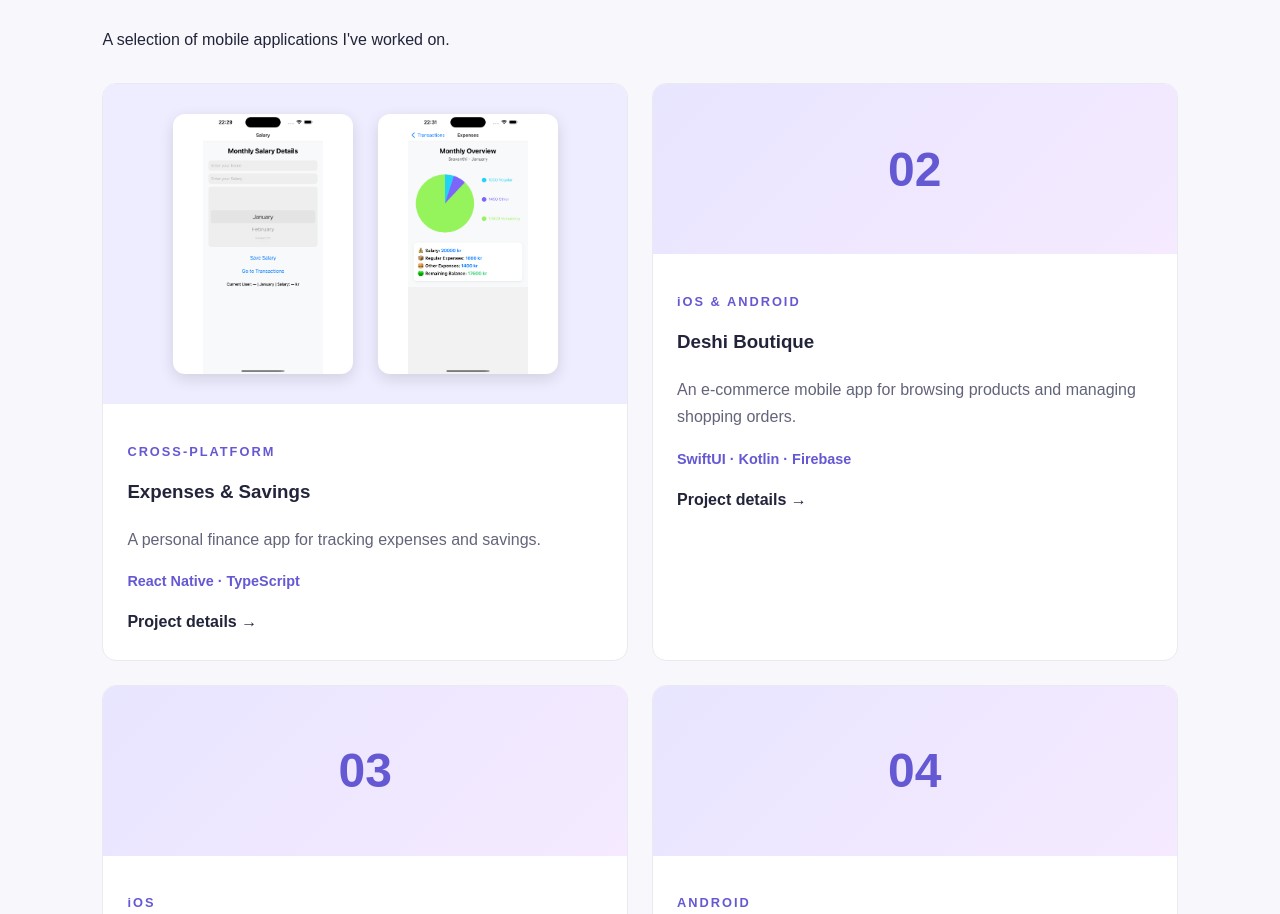
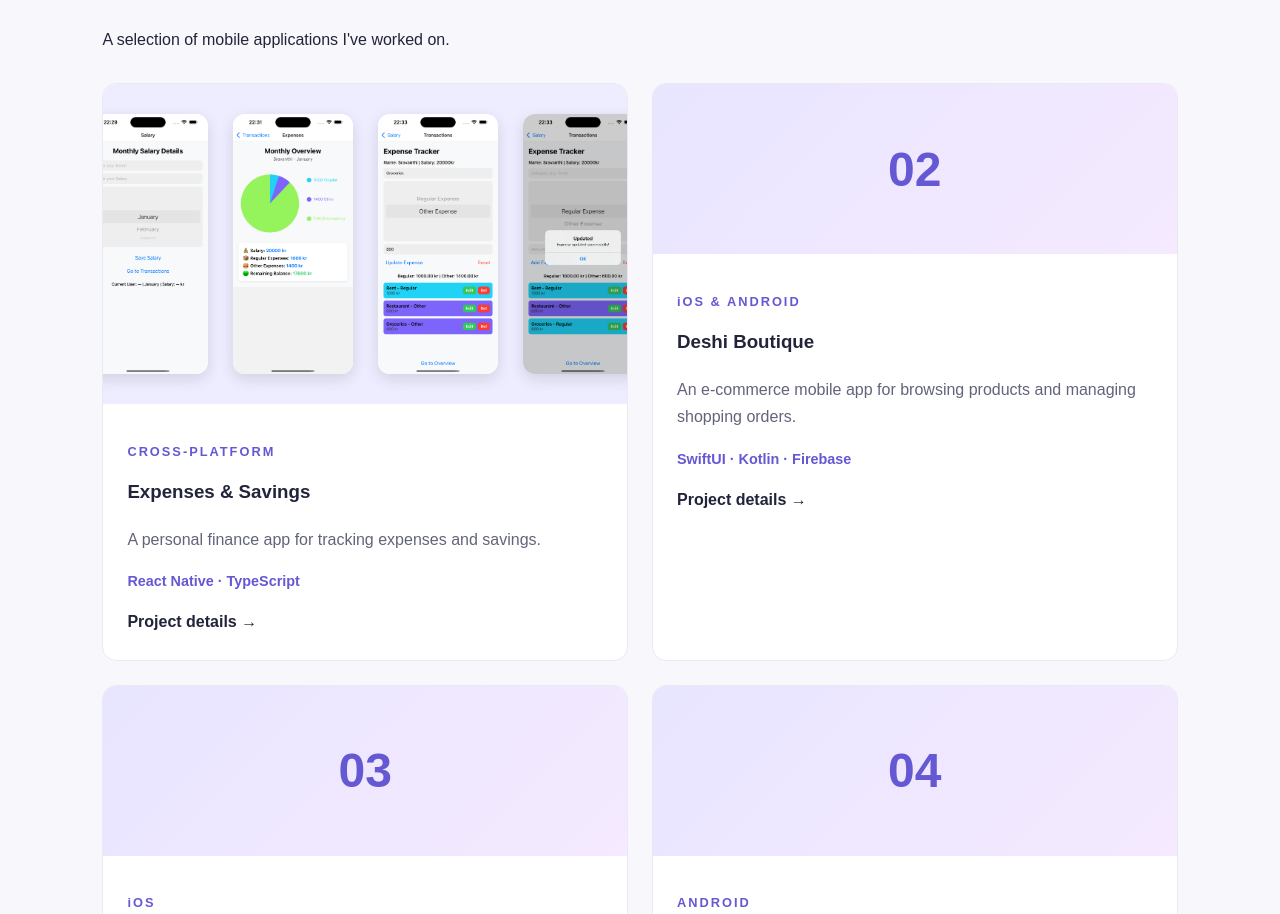
Before and after one commit to mkmsravanthi/portfolio.mkm, a plain HTML site: page index.html in a window 1280 px wide. Shown: the part 1819-2733 px from the top of the page. Drawn offline with Linux system fonts and the light colour scheme.

Commit message:
Update index.html

```diff
--- a/index.html
+++ b/index.html
@@ -97,6 +97,14 @@
         src="Expenses git/Expenses-2.png"
         alt="Expenses and Savings app transactions screen"
     >
+    <img
+        src="Expenses git/Expenses-3.png"
+        alt="Expenses and Savings app transactions screen"
+    >
+    <img
+        src="Expenses git/Expenses-4.png"
+        alt="Expenses and Savings app transactions screen"
+    >
 </div>
                     <div class="project-content">
                         <p class="project-type">CROSS-PLATFORM</p>
```
